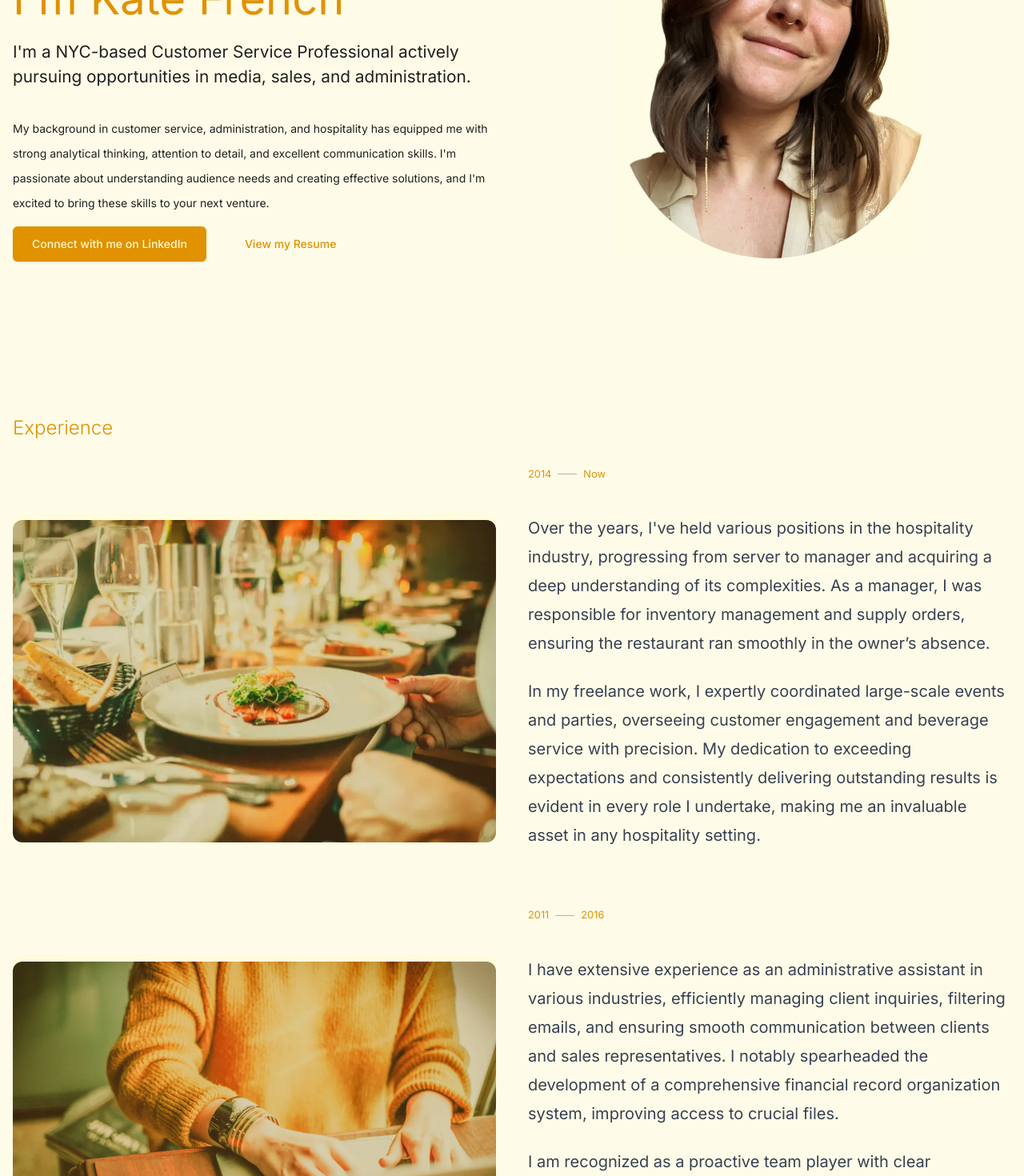
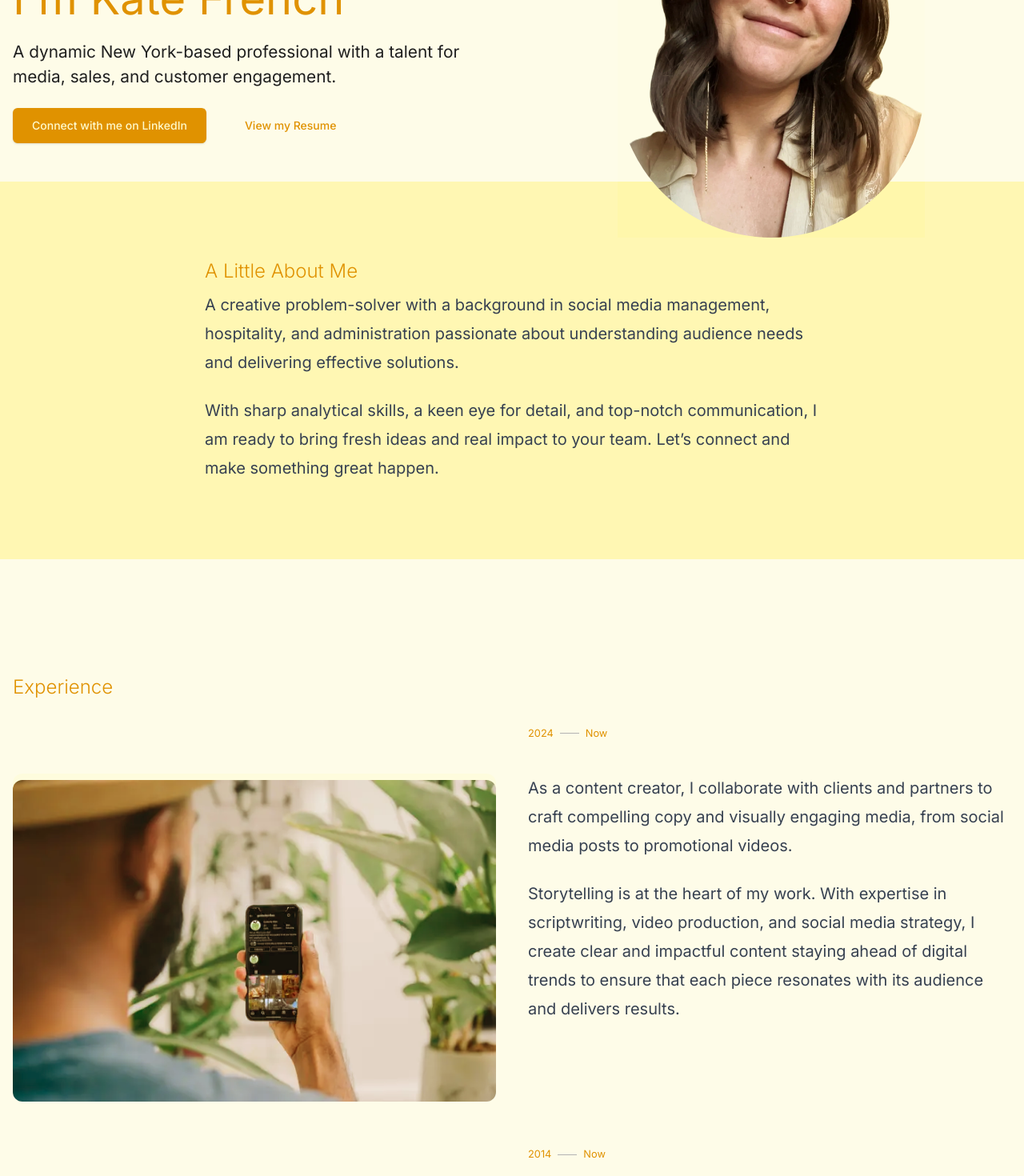
Before and after one commit to josephdburdick/katherinesfrench, a Next.js app: page / in a window 1280 px wide. Shown: the part 320-1790 px from the top of the page at 80% size. Built offline with nearby package versions, Linux system fonts and the light colour scheme.

Commit message:
Add new experiences and about section

```diff
--- a/src/api/about.md
+++ b/src/api/about.md
@@ -1,5 +1,7 @@
 ---
-title: A Litte About Me
+title: A Little About Me
 ---
-  For the last decade, I have dedicated myself to understanding guests and their diverse needs. Whether it's striking the perfect balance of conversation at the bar or enhancing the ambiance for a sophisticated evening out, I excel at reading the room and tailoring the guest experience. My passion lies in curating memorable experiences, ensuring customer satisfaction every time.
-  With an unwavering passion and energy for people, I've found these qualities to be invaluable in my career. I believe the best customer experiences come from a personable, positive, and enthusiastic demeanor, which is reflected consistently through my work. My dedication to creating exceptional moments for guests truly drives my approach to hospitality.
+
+A creative problem-solver with a background in social media management, hospitality, and administration passionate about understanding audience needs and delivering effective solutions.
+
+With sharp analytical skills, a keen eye for detail, and top-notch communication, I am ready to bring fresh ideas and real impact to your team. Let’s connect and make something great happen.
--- a/src/api/experience.md
+++ b/src/api/experience.md
@@ -1,8 +1,21 @@
 ---
 title: Experience
 roles:
+  - role: Content Creator
+    date:
+      start: 2024-01-01
+      end: null
+    picture:
+      src: ${basePath}/assets/images/GBV_cellphone.webp
+      alt: Picture of dish in a fine dining restaurant
+      width: 664
+      height: 443
+    description: |
+      As a content creator, I collaborate with clients and partners to craft compelling copy and visually engaging media, from social media posts to promotional videos.
+
+      Storytelling is at the heart of my work. With expertise in scriptwriting, video production, and social media strategy, I create clear and impactful content staying ahead of digital trends to ensure that each piece resonates with its audience and delivers results.
+
   - role: Hospitality
-
     date:
       start: 2014-01-01
       end: null
@@ -12,9 +25,10 @@ roles:
       width: 664
       height: 443
     description: |
-      Over the years, I've held various positions in the hospitality industry, progressing from server to manager and acquiring a deep understanding of its complexities. As a manager, I was responsible for inventory management and supply orders, ensuring the restaurant ran smoothly in the owner’s absence.
+      Professional and pleasant define my approach. I have immersed myself in hospitality for years, thriving as a bartender, manager, and event coordinator. I handle inventory, scheduling, and daily operations, ensuring every shift runs smoothly. As an interim manager, I relied on effective communication and quick problem-solving to keep our team aligned and our guests happy.
 
-      In my freelance work, I expertly coordinated large-scale events and parties, overseeing customer engagement and beverage service with precision. My dedication to exceeding expectations and consistently delivering outstanding results is evident in every role I undertake, making me an invaluable asset in any hospitality setting.
+      My freelance event coordination sharpened my ability to organize large-scale gatherings and deliver unforgettable experiences. I thrive under pressure, lead teams confidently, and build strong customer relationships—skills that adapt seamlessly to any industry demanding efficiency, clear communication, and a personal touch.
+
   - role: Administration
     date:
       start: 2011-01-01
@@ -25,8 +39,7 @@ roles:
       width: 664
       height: 443
     description: |
-      I have extensive experience as an administrative assistant in various industries, efficiently managing client inquiries, filtering emails, and ensuring smooth communication between clients and sales representatives. I notably spearheaded the development of a comprehensive financial record organization system, improving access to crucial files.
+      As an administrative assistant across diverse industries, I manage client inquiries, coordinate schedules, and maintain supplies to ensure smooth-running operations.
 
-
-      I am recognized as a proactive team player with clear communication, exceptional organizational skills, and effective use of technology to enhance efficiency and productivity.
+      My attention to detail resulted in an efficient financial record system, improving accessibility ahead of industry audits. Anticipating team needs and leveraging resources fosters a more productive work environment. With a commitment to streamlining operations and enhancing workflow, I provide the support for teams to work smarter, not harder.
 ---
--- a/src/api/intro.md
+++ b/src/api/intro.md
@@ -11,6 +11,6 @@ picture:
   height: 512
 ---
 
-I'm a NYC-based Customer Service Professional actively pursuing opportunities in media, sales, and administration.
-<br/><br/>
-<span class="text-sm">My background in customer service, administration, and hospitality has equipped me with strong analytical thinking, attention to detail, and excellent communication skills. I'm passionate about understanding audience needs and creating effective solutions, and I'm excited to bring these skills to your next venture.</span>
+A dynamic New York-based professional with a talent for media, sales, and customer engagement.
+
+<!-- <span class="text-base">My background in customer service, administration, and hospitality has equipped me with strong analytical thinking, attention to detail, and excellent communication skills. I'm passionate about understanding audience needs and creating effective solutions, and I'm excited to bring these skills to your next venture.</span> -->
--- a/src/app/_content/About.tsx
+++ b/src/app/_content/About.tsx
@@ -1,16 +1,21 @@
 "use client"
 
-//import ExternalLink from "@/components/global/ExternalLink"
 import { useApi } from "@/components/providers/DataProvider"
 
 export default function Footer() {
   const { data } = useApi()
-  const about = data.about.attributes
-  const { links } = about
-
+  const { attributes: about, html } = data.about
   return (
-    <div className="relative flex flex-col items-center">
-      {/* About {JSON.stringify(links)} */}
+    <div className="container bg-secondary py-8 lg:py-16 xl:py-24 2xl:rounded-3xl">
+      <div className="relative flex flex-col items-center">
+        <div className="relative flex w-full max-w-screen-md flex-col items-start gap-2">
+          <h4 className="text-2xl font-light text-primary">{about.title}</h4>
+          <div
+            className="prose lg:prose-lg xl:prose-xl"
+            dangerouslySetInnerHTML={{ __html: html }}
+          />
+        </div>
+      </div>
     </div>
   )
 }
--- a/src/app/_content/Experience.tsx
+++ b/src/app/_content/Experience.tsx
@@ -11,6 +11,7 @@ import Image from "next/image"
 export default function Experience() {
   const { data } = useApi()
   const experience: ExperienceType = data.experience.attributes
+
   const renderRole = (role: Role, key: number) => (
     <li key={`role-${key}`}>
       <div className="grid items-start justify-center gap-10 md:grid-cols-2">
--- a/src/app/_content/Intro.tsx
+++ b/src/app/_content/Intro.tsx
@@ -12,12 +12,13 @@ function Intro() {
   const { linkedin, resume } = data.contact.attributes.links
   return (
     <div className="container">
-      <div className="grid grid-cols-12 lg:gap-12">
+      <div className="grid grid-cols-12 md:min-h-[50dvh] lg:gap-12">
         <div className="col-span-12 flex items-center justify-center lg:col-span-6">
           <div className="prose-scale flex flex-col gap-12 py-6 lg:py-12">
             <small className="hidden items-center gap-1 font-medium text-muted lg:flex">
               <Icon.mapPin className="text-primary" /> {intro.location}
             </small>
+
             <div className="flex flex-col gap-4">
               <div className="flex flex-col-reverse items-center sm:flex-row sm:items-end">
                 <h1 className="w-full flex-1 text-pretty text-primary">
@@ -38,10 +39,10 @@ function Intro() {
                 </span>
               </div>
               <div
-                className="max-w-2xl text-pretty"
+                className="min-w-lg max-w-2xl text-pretty"
                 dangerouslySetInnerHTML={{ __html: html }}
               />
-              <div className="flex flex-wrap items-center justify-center gap-6 lg:justify-start">
+              <div className="mt-2 flex flex-wrap items-center justify-center gap-6 lg:justify-start">
                 <a
                   className={buttonVariants({ size: "lg" })}
                   href={linkedin.url}
@@ -59,7 +60,7 @@ function Intro() {
           </div>
         </div>
         <div className="col-span-12 flex items-center justify-center lg:col-span-6">
-          <span className="relative hidden lg:block">
+          <span className="relative -mb-24 hidden lg:block">
             <Image
               {...intro.picture}
               alt={intro.picture.alt}
```
